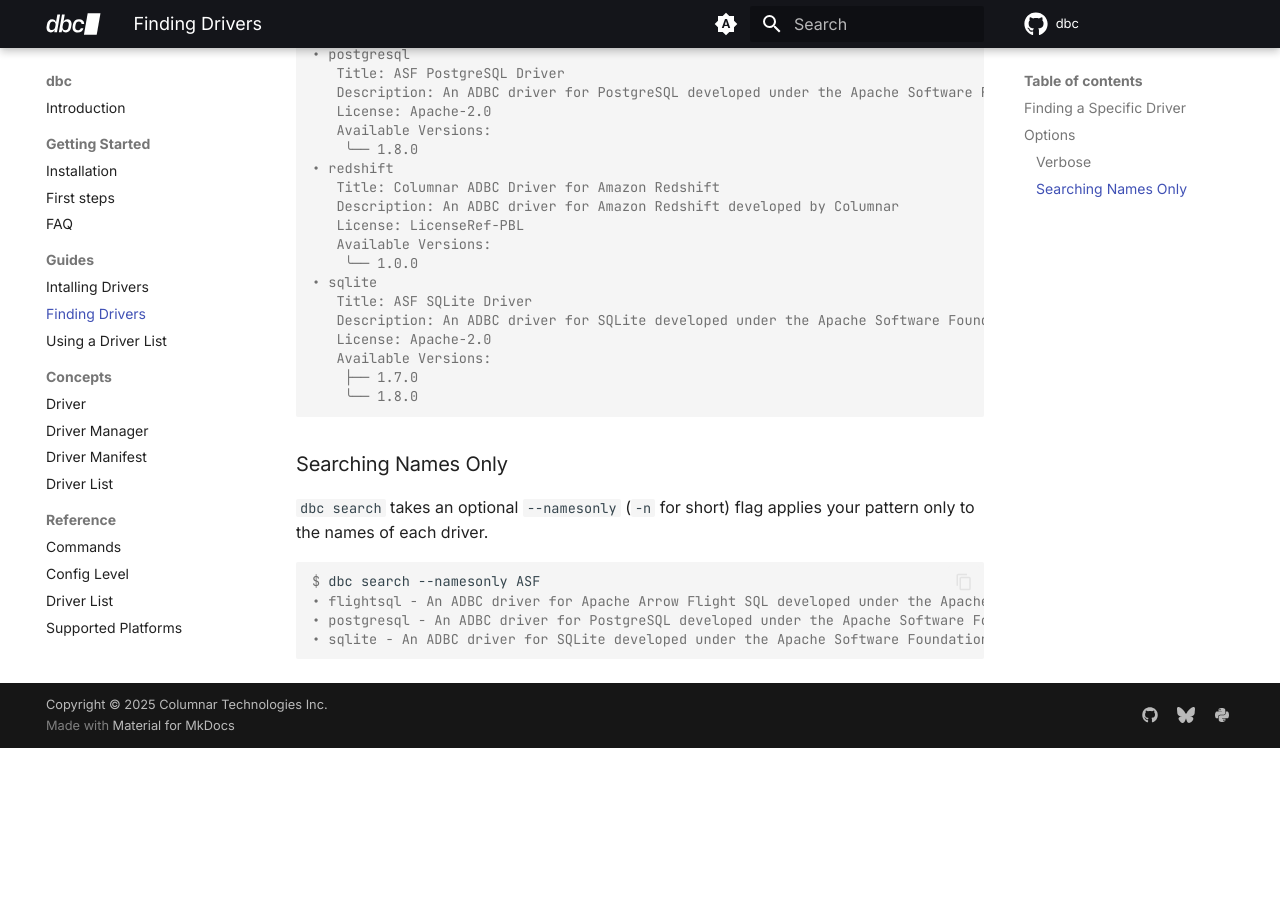
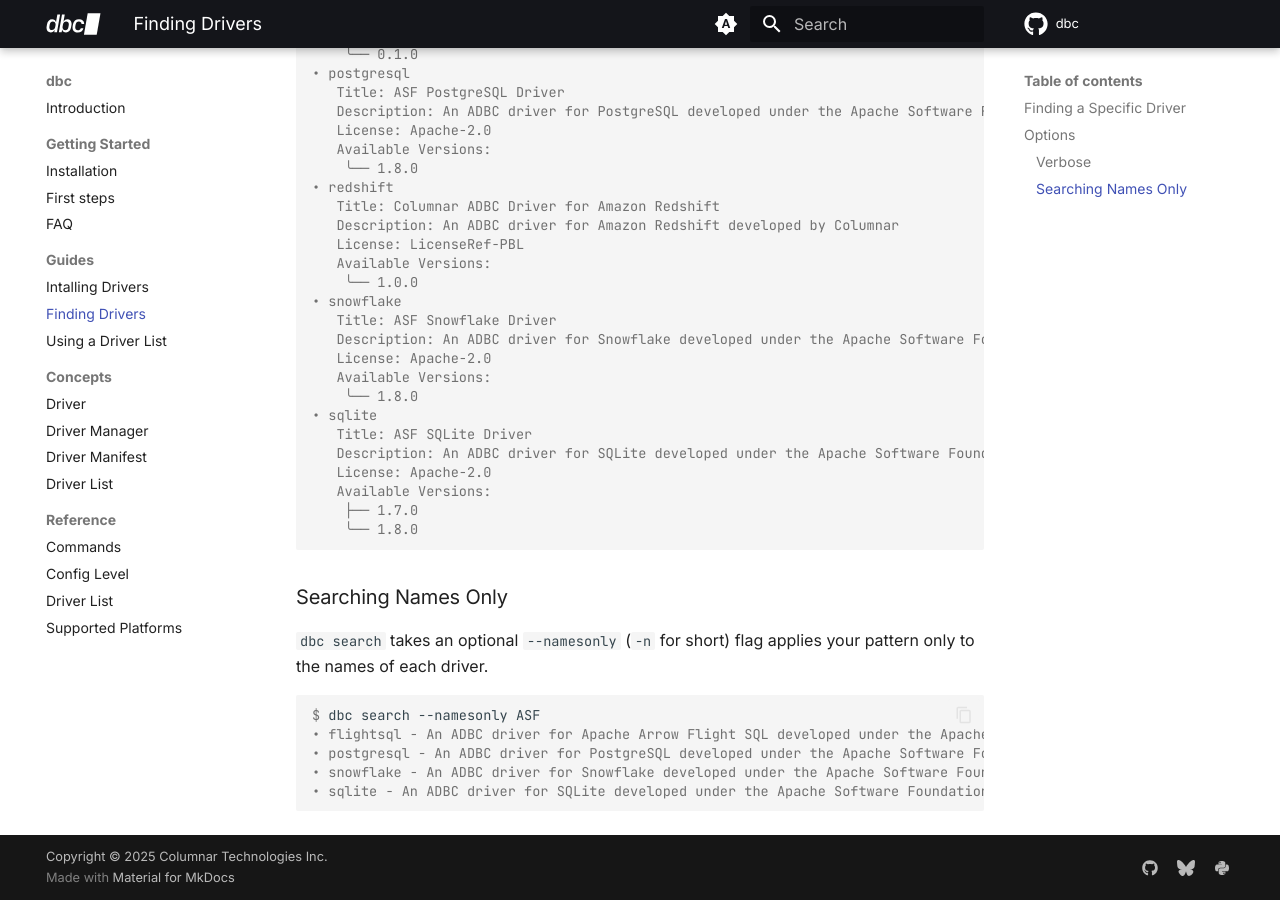
Before and after one commit to columnar-tech/dbc, an MkDocs documentation site: the page built from docs/guides/finding_drivers.md, in a window 1280 px wide and 900 px high, scrolled down 1575 px. Built offline with MkDocs 1.6.1 and Material for MkDocs 9.7.7, drawn with Linux system fonts in a browser that asks for light colours; plug-ins that fetch from the network failed and are left out; comment, search, counter and statistics services are not loaded; before the commit the page ends 2323 px from its top, so only the background shows below that; some of the changed text lies outside the part shown.

Commit message:
fix: update terminal output

````diff
--- a/docs/guides/finding_drivers.md
+++ b/docs/guides/finding_drivers.md
@@ -27,6 +27,7 @@
 • mysql - An ADBC Driver for MySQL developed by the ADBC Driver Foundry
 • postgresql - An ADBC driver for PostgreSQL developed under the Apache Software Foundation
 • redshift - An ADBC driver for Amazon Redshift developed by Columnar
+• snowflake - An ADBC driver for Snowflake developed under the Apache Software Foundation
 • sqlite - An ADBC driver for SQLite developed under the Apache Software Foundation
 ```
 
@@ -95,6 +96,12 @@
    License: LicenseRef-PBL
    Available Versions:
     ╰── 1.0.0
+• snowflake
+   Title: ASF Snowflake Driver
+   Description: An ADBC driver for Snowflake developed under the Apache Software Foundation
+   License: Apache-2.0
+   Available Versions:
+    ╰── 1.8.0
 • sqlite
    Title: ASF SQLite Driver
    Description: An ADBC driver for SQLite developed under the Apache Software Foundation
@@ -112,5 +119,6 @@
 $ dbc search --namesonly ASF
 • flightsql - An ADBC driver for Apache Arrow Flight SQL developed under the Apache Software Foundation
 • postgresql - An ADBC driver for PostgreSQL developed under the Apache Software Foundation
+• snowflake - An ADBC driver for Snowflake developed under the Apache Software Foundation
 • sqlite - An ADBC driver for SQLite developed under the Apache Software Foundation
 ```
````
Also changed, not shown: docs/getting_started/first_steps.md (+1 -0 lines), docs/guides/installing.md (+1 -0 lines).
